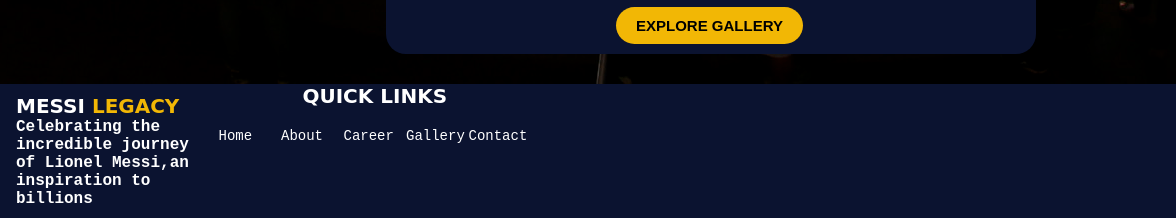
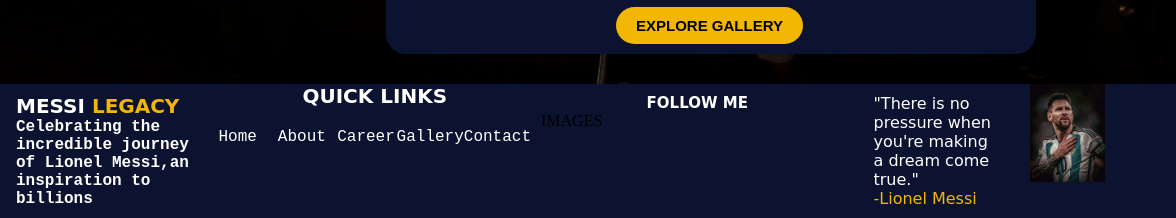
Before and after one commit to RaphelReji/Messi-Legacy, a plain HTML site: page index.html in a window 1280 px wide. Shown: the part 1646-1864 px from the top of the page, 104-1280 px from the left. Drawn offline with Linux system fonts and the light colour scheme.

Commit message:
`almost finished first page

```diff
--- a/index.html
+++ b/index.html
@@ -231,8 +231,24 @@
 
 
 
-    <div></div>
-    <div></div>
+    <div>
+        <div class="footer-follow">FOLLOW ME</div>
+        <div>
+            IMAGES
+        </div>
+
+    </div>
+
+    <div class="footer-message">
+        <div class="footer-message-text">
+            "There is no pressure when you're making
+            a dream come true."<div class="footer-message-author">-Lionel Messi</div>
+        </div>
+        <div>
+            <img src="images/messifotter.jpg" class="messi-image-footer">
+        </div>
+    </div>
+
 </div>
 
 
--- a/style.css
+++ b/style.css
@@ -422,7 +422,10 @@
     column-gap: 10px;
     background-color: #0b1330;
     width: 100%;
-    height: 100px;
+    height: 110px;
+    position: relative;
+   margin: 0;
+
 }
 
 .footer-logo{
@@ -461,7 +464,32 @@
     margin-top: 20px;
     font-family: monospace;
 a{
-    font-size: 14px;
+    font-size: 16px;
 
 }
 }
+.footer-message{
+    display: grid;
+    grid-template-columns: 1fr 1fr;
+    column-gap: 20px;
+    color: white;
+}
+.messi-image-footer{
+    width: 75px;
+}
+.footer-message-text{
+    font-family: cursive;
+    font-size: 16px;
+    padding: 10px;
+}
+.footer-message-author{
+    color: #F2B705;
+}
+.footer-follow{
+    text-align: center;
+    color: white;
+    font-family: cursive;
+    font-size: 15px;
+    font-weight: bolder;
+    margin-top: 10px;
+}
```
Also changed, not shown: images/messifotter.jpg (added).
